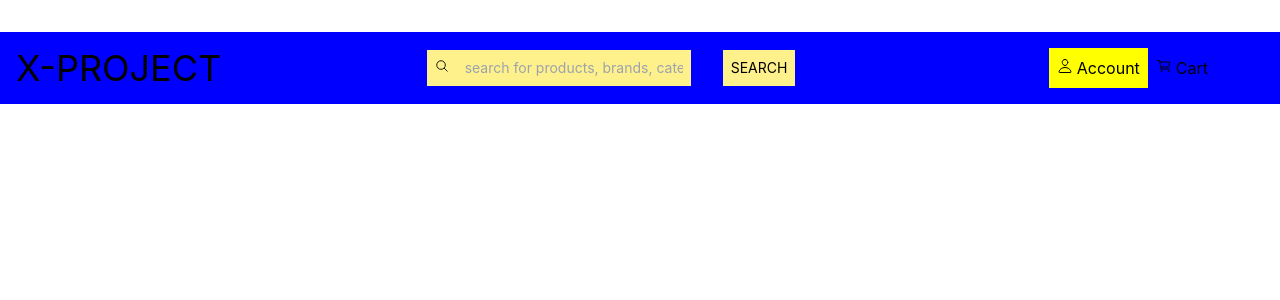
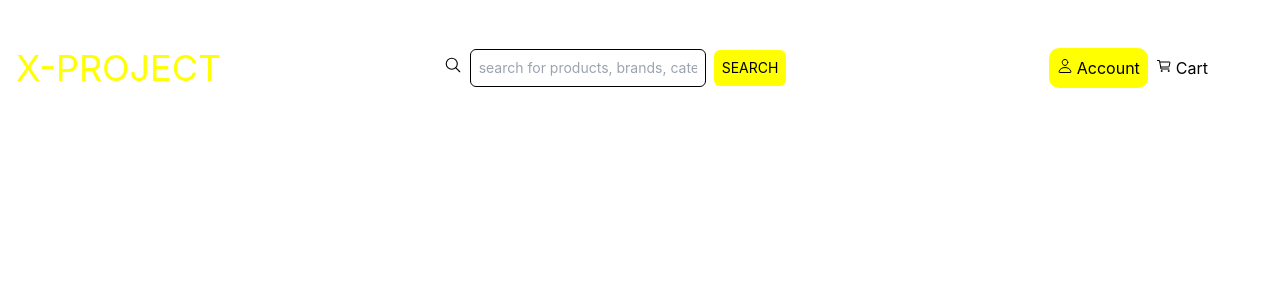
Before and after one commit to philipNgungi037/finishes, a React (Create React App) app: page / in a window 1280 px wide. Shown: the top 300 px of the page. Built offline with nearby package versions, Linux system fonts and the light colour scheme.

Commit message:
:lipstick: Change search bar color and border radius.

```diff
--- a/src/components/landing-page/header/Search.jsx
+++ b/src/components/landing-page/header/Search.jsx
@@ -13,19 +13,19 @@ const Search = () => {
     };
 
     return (
-        <div className='search flex items-center '>
-            <div className='text-center p-1 lg:p-2 text-xs sm:text-sm  bg-yellow-200'>
+        <div className='search flex items-center  '>
+            <div className='text-center p-1 lg:p-2 text-lg rounded-md'>
                 <ion-icon name="search-outline"></ion-icon>
             </div>
 
-            <input className='text-center p-1 lg:p-2 text-xs sm:text-sm bg-yellow-200  '
+            <input className='text-center p-1 lg:p-2 text-xs sm:text-sm border border-black rounded-md '
                 type="text"
                 placeholder="search for products, brands, categories... "
                 value={searchQuery}
                 onChange={handleSearchChange}
             />
 
-            <button className='bg-yellow-200 p-1 lg:p-2 px-4 text-xs sm:text-sm ml-2 lg:ml-8' onClick={handleSearch}>SEARCH</button>
+            <button className='search-button rounded-md p-1 lg:p-2 px-4 text-xs sm:text-sm ml-2 ' onClick={handleSearch}>SEARCH</button>
         </div>
     );
 };
--- a/src/components/landing-page/header/header.css
+++ b/src/components/landing-page/header/header.css
@@ -1,5 +1,5 @@
 .header-main{
-    background-color: blue;
+    background-color: white;
 
     .nav-list{
 
@@ -23,11 +23,16 @@
     .logo{
 
         padding: 8px;
-        border-radius: 8px;
+        color: yellow;
     }
 
     .yellow-bg {
         background-color: yellow;
+        border-radius: 10px;
+      }
+
+      .search-button{
+        background-color: yellow;
       }
 
 }
```
